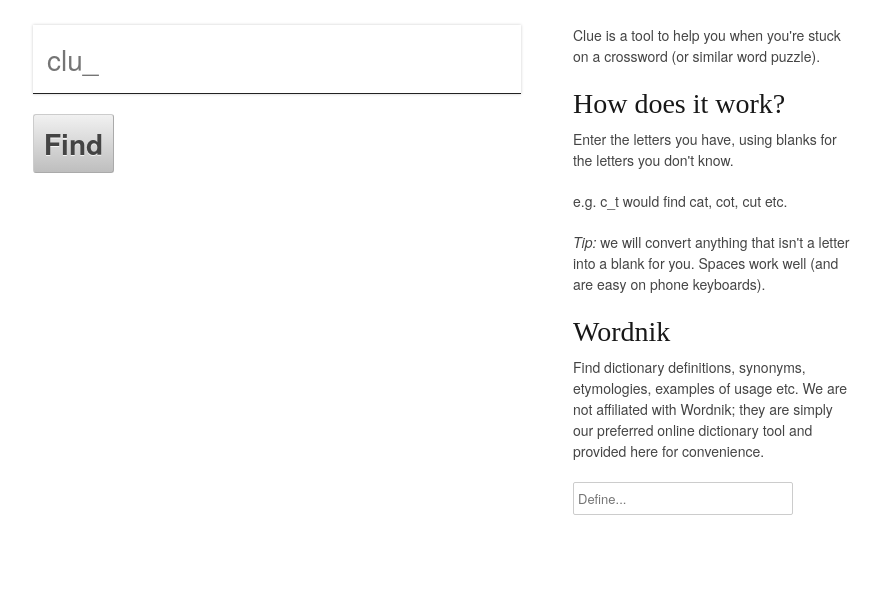
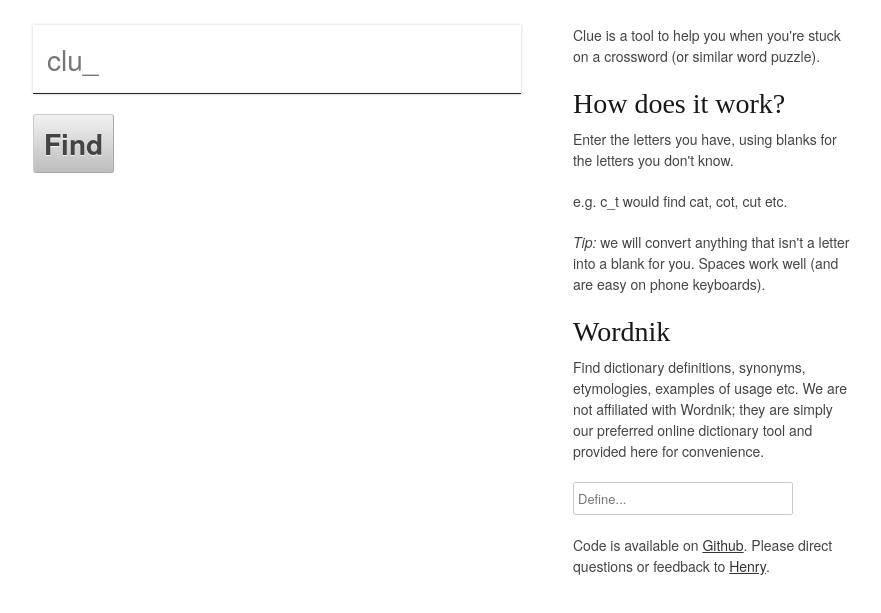
Before and after one commit to hjst/clue, a plain HTML site: page index.html in a window 1280 px wide. Shown: the part 105-718 px from the top of the page, without its empty margins (197-1078 px from the left). Drawn offline with nearby package versions, Linux system fonts and the light colour scheme; a web font is replaced by a local one.

Commit message:
Added link to github + my contact details.

```diff
--- a/index.html
+++ b/index.html
@@ -85,11 +85,15 @@
         <input type="text" name="word[name]" id="word[name]" placeholder="Define...">
         <input type="submit" value="Go" style="display:none">
       </form>
+    <p>
+      Code is available on <a href="https://github.com/hjst/clue">Github</a>.
+      Please direct questions or feedback to <a href="http://hjst.org">Henry</a>.
+    </p>
     </div>
 
     <div class="one column omega">&nbsp;</div>
 
-	</div><!-- container -->
+	</div>
 
 <!-- Grab Google CDN's jQuery, with a protocol relative URL; fall back to local if offline -->
 <script src="//ajax.googleapis.com/ajax/libs/jquery/1.9.1/jquery.min.js"></script>
```
